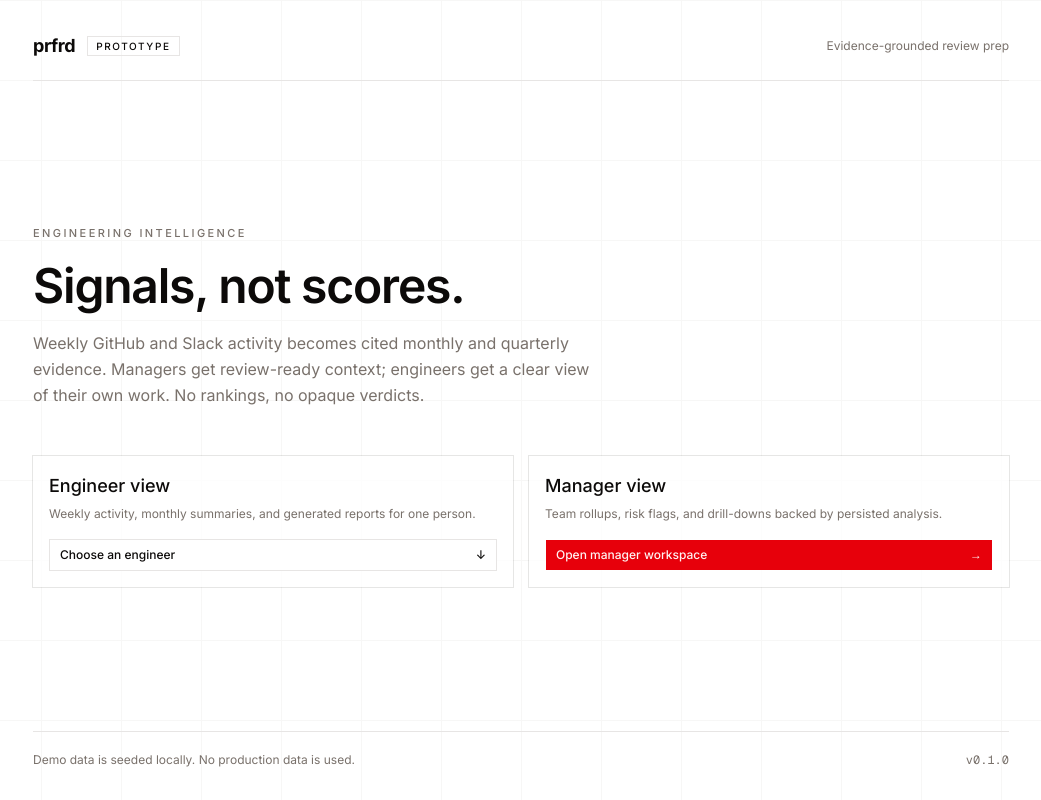
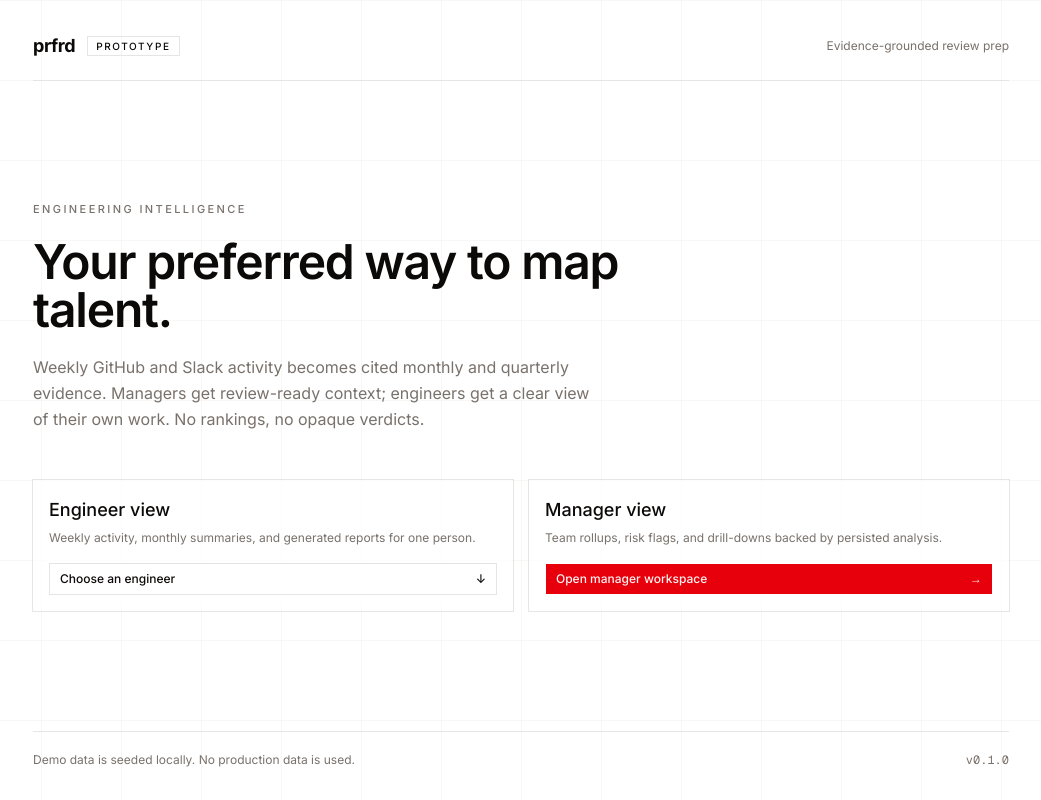
Before and after one commit to hanzalahwaheed/prfrd, a Next.js app: page / in a window 1280 px wide. Shown: the whole page, without its empty margins (119-1160 px from the left). Built offline with nearby package versions, Linux system fonts and the light colour scheme.

Commit message:
fix: restore original tagline on landing page

```diff
--- a/app/layout.tsx
+++ b/app/layout.tsx
@@ -12,7 +12,7 @@ const geistMono = Geist_Mono({
 export const metadata: Metadata = {
   title: "PRFRD — Engineering intelligence",
   description:
-    "Evidence-grounded review prep built from GitHub and Slack signals.",
+    "Your preferred way to map talent. Evidence-grounded review prep built from GitHub and Slack signals.",
 };
 
 export default function RootLayout({
--- a/app/page.tsx
+++ b/app/page.tsx
@@ -53,7 +53,7 @@ export default function Page() {
               Engineering intelligence
             </div>
             <h1 className="text-4xl font-semibold tracking-tight sm:text-5xl">
-              Signals, not scores.
+              Your preferred way to map talent.
             </h1>
             <p className="max-w-xl text-base leading-relaxed text-muted-foreground">
               Weekly GitHub and Slack activity becomes cited monthly and
```
